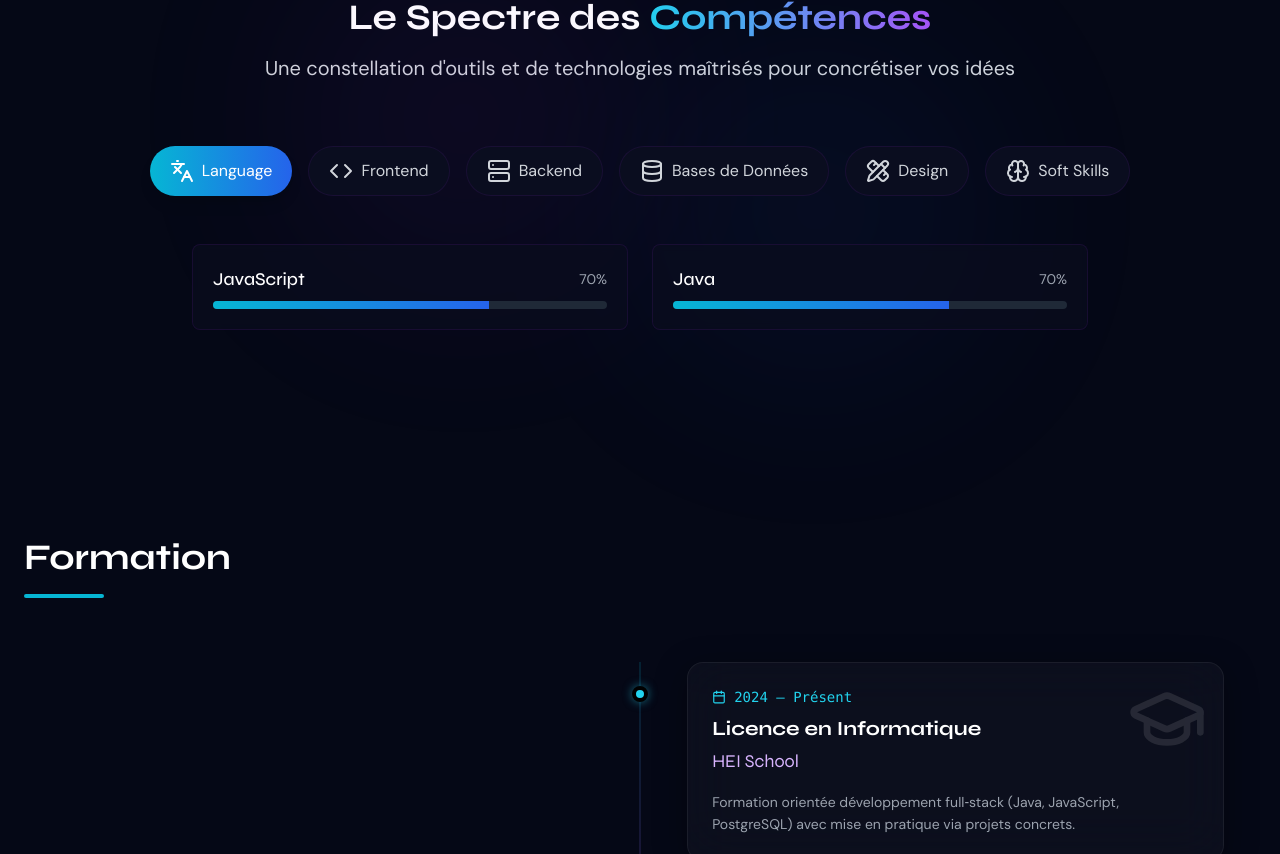
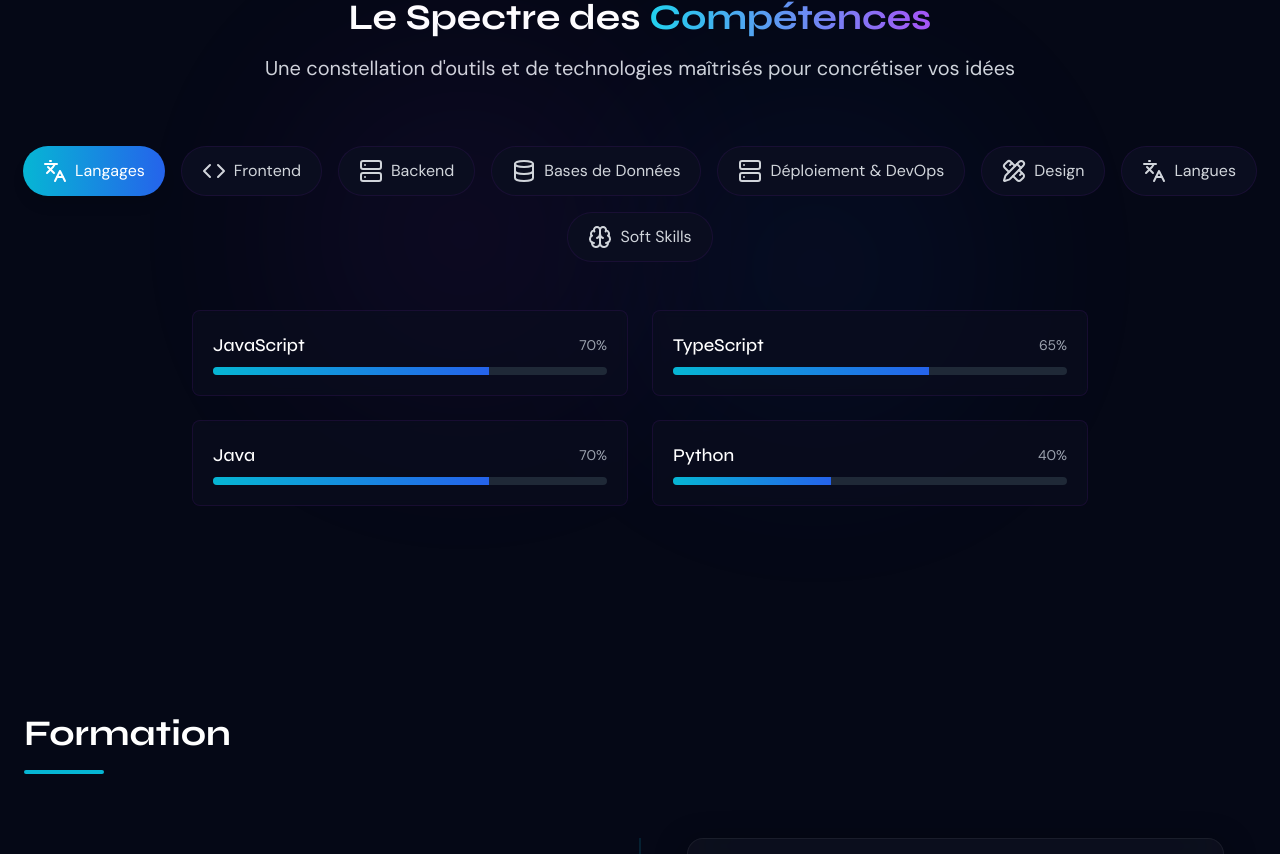
Before and after one commit to vals43/Portfolio-first-Test, a React (Vite) app: page / in a window 1280 px wide. Shown: the part 1946-2800 px from the top of the page. Built offline with nearby package versions, Linux system fonts and the light colour scheme.

Commit message:
add new skills

```diff
--- a/src/components/SkillsSection.tsx
+++ b/src/components/SkillsSection.tsx
@@ -1,15 +1,17 @@
 import { useState, useRef } from 'react';
 import { motion, useInView } from 'framer-motion';
-import { CodeIcon, ServerIcon, DatabaseIcon, PencilRulerIcon, BrainIcon, Languages } from 'lucide-react';
+import { CodeIcon, ServerIcon, DatabaseIcon, PencilRulerIcon, BrainIcon, Languages, Rocket, Globe, Terminal } from 'lucide-react';
 
 const skillCategories = [
     {
-        name: 'Language',
+        name: 'Langages',
         icon: <Languages className="w-6 h-6" />,
         color: 'from-cyan-500 to-blue-600',
         skills: [
             { name: 'JavaScript', level: 70 },
-            { name: 'Java', level: 70 }
+            { name: 'TypeScript', level: 65 },
+            { name: 'Java', level: 70 },
+            { name: 'Python', level: 40 }
         ]
     },
     {
@@ -20,7 +22,9 @@ const skillCategories = [
             { name: 'HTML', level: 60 },
             { name: 'CSS', level: 60 },
             { name: 'React', level: 70 },
-            { name: 'Tailwind CSS', level: 60 }
+            { name: 'Tailwind CSS', level: 60 },
+            { name: 'GSAP', level: 50 },
+            { name: 'Framer Motion', level: 55 }
         ]
     },
     {
@@ -30,9 +34,10 @@ const skillCategories = [
         skills: [
             { name: 'Node.js', level: 60 },
             { name: 'Express JS', level: 40 },
-            { name: 'Spring', level: 60 },
+            { name: 'Spring Boot', level: 60 },
             { name: 'JDBC', level: 60 },
-            { name: 'FAST API', level: 30 },
+            { name: 'FastAPI', level: 30 },
+            { name: 'REST API', level: 65 }
         ]
     },
     {
@@ -40,7 +45,23 @@ const skillCategories = [
         icon: <DatabaseIcon className="w-6 h-6" />,
         color: 'from-emerald-500 to-green-600',
         skills: [
-            { name: 'PostgreSQL', level: 70 }
+            { name: 'PostgreSQL', level: 70 },
+            { name: 'MySQL', level: 50 }
+        ]
+    },
+    {
+        name: 'Déploiement & DevOps',
+        icon: <ServerIcon className="w-6 h-6" />,
+        color: 'from-orange-500 to-yellow-600',
+        skills: [
+            { name: 'Vercel', level: 65 },
+            { name: 'Netlify', level: 60 },
+            { name: 'Render', level: 50 },
+            { name: 'Neon', level: 55 },
+            { name: 'Poja', level: 40 },
+            { name: 'Docker', level: 45 },
+            { name: 'Git', level: 70 },
+            { name: 'GitHub Actions', level: 50 }
         ]
     },
     {
@@ -55,6 +76,16 @@ const skillCategories = [
         ]
     },
     {
+        name: 'Langues',
+        icon: <Languages className="w-6 h-6" />,
+        color: 'from-teal-500 to-emerald-600',
+        skills: [
+            { name: 'Malagasy (Natif)', level: 100 },
+            { name: 'Français (Courant)', level: 90 },
+            { name: 'Anglais (Technique)', level: 60 }
+        ]
+    },
+    {
         name: 'Soft Skills',
         icon: <BrainIcon className="w-6 h-6" />,
         color: 'from-blue-500 to-indigo-600',
@@ -62,7 +93,8 @@ const skillCategories = [
             { name: 'Problem Solving', level: 90 },
             { name: 'Communication', level: 85 },
             { name: 'Adaptabilité', level: 80 },
-            { name: 'Gestion de Projet', level: 80 }
+            { name: 'Gestion de Projet', level: 80 },
+            { name: 'Travail d\'Équipe', level: 75 }
         ]
     }
 ];
```
Also changed, not shown: 1 other file (tests, documents, lock files or other folders).
